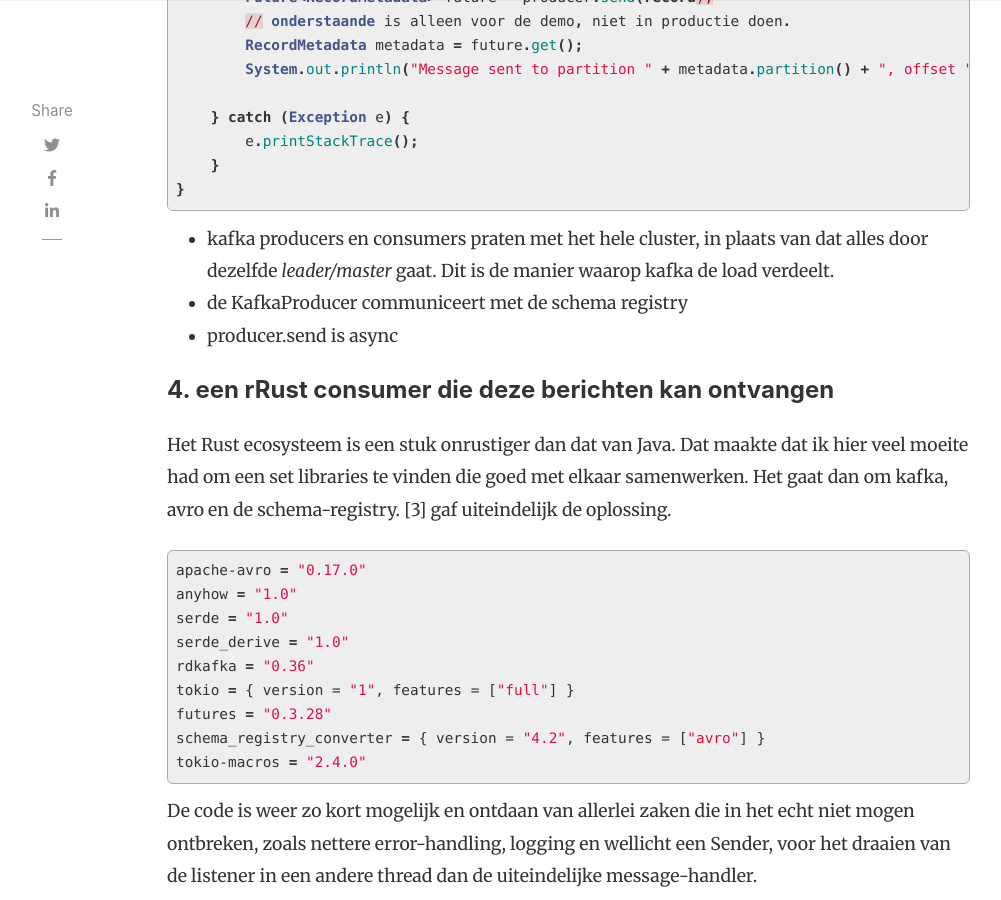
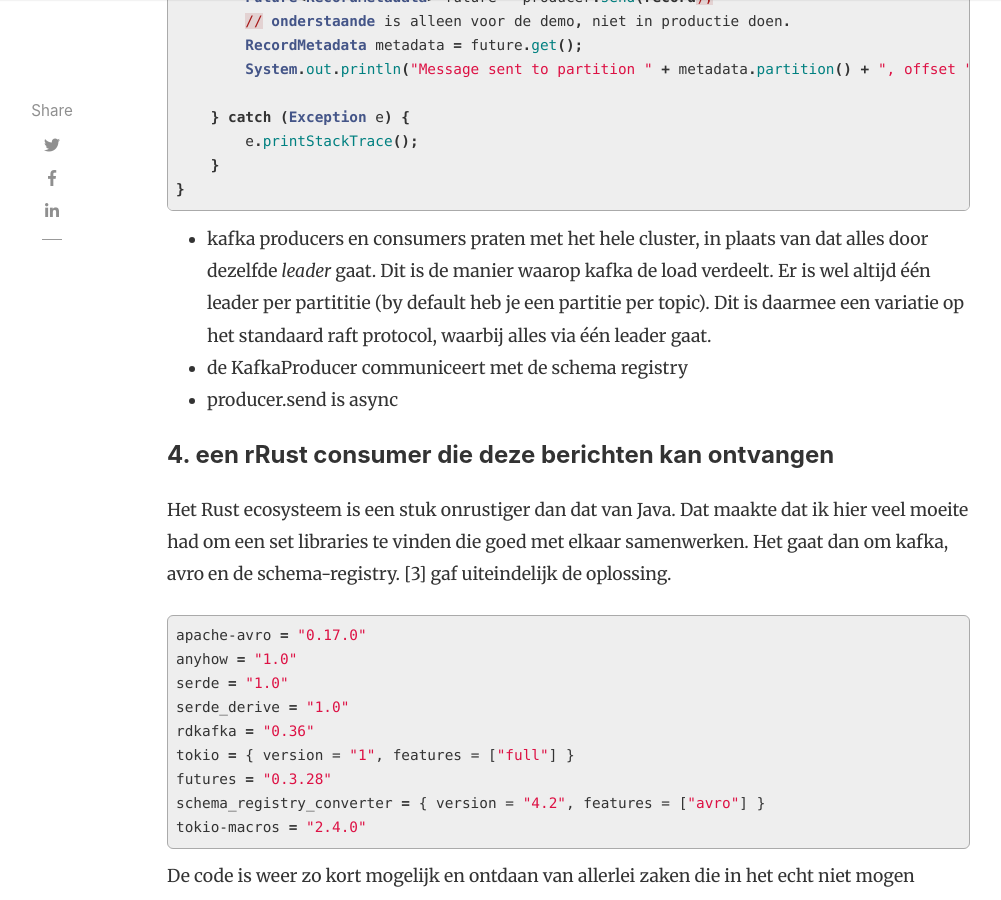
Before and after one commit to TOP-Squad/top-squad.github.io, a Jekyll site: the page built from _posts/2024-11-17-kafka-met-rust2.md, in a window 1280 px wide and 900 px high, scrolled down 5412 px. Shown: the whole window, without its empty margins (118-1119 px from the left). Built offline with Jekyll 4.4.1, drawn with Linux system fonts in a browser that asks for light colours; nearby versions of some CDN libraries.

Commit message:
een prangende vraag van waar ik ineens van wakker schrok beantwoord

````diff
--- a/_posts/2024-11-17-kafka-met-rust2.md
+++ b/_posts/2024-11-17-kafka-met-rust2.md
@@ -177,7 +177,7 @@
 }
 ```
 
-* kafka producers en consumers praten met het hele cluster, in plaats van dat alles door dezelfde _leader/master_ gaat. Dit is de manier waarop kafka de load verdeelt.
+* kafka producers en consumers praten met het hele cluster, in plaats van dat alles door dezelfde _leader_ gaat. Dit is de manier waarop kafka de load verdeelt. Er is wel altijd één leader per partititie (by default heb je een partitie per topic). Dit is daarmee een variatie op het standaard raft protocol, waarbij alles via één leader gaat.
 * de KafkaProducer communiceert met de schema registry
 * producer.send is async
 
````
